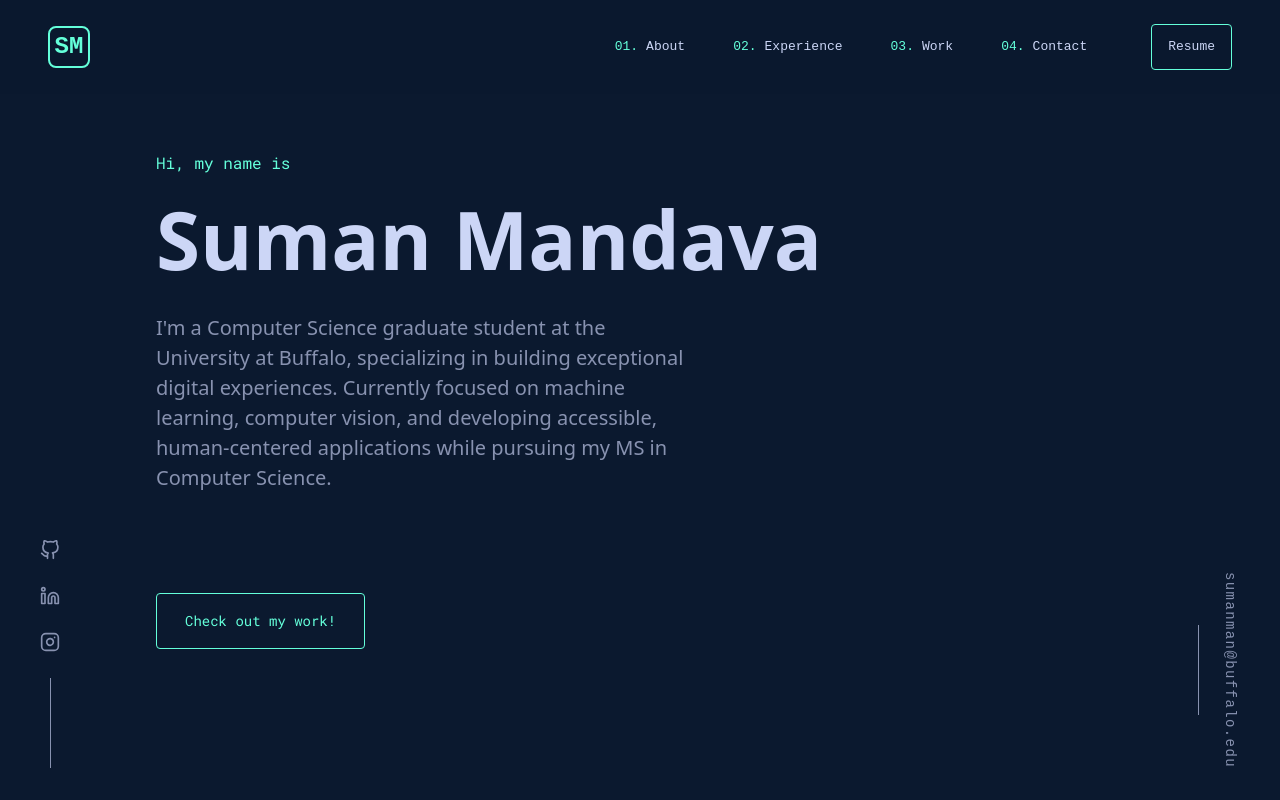
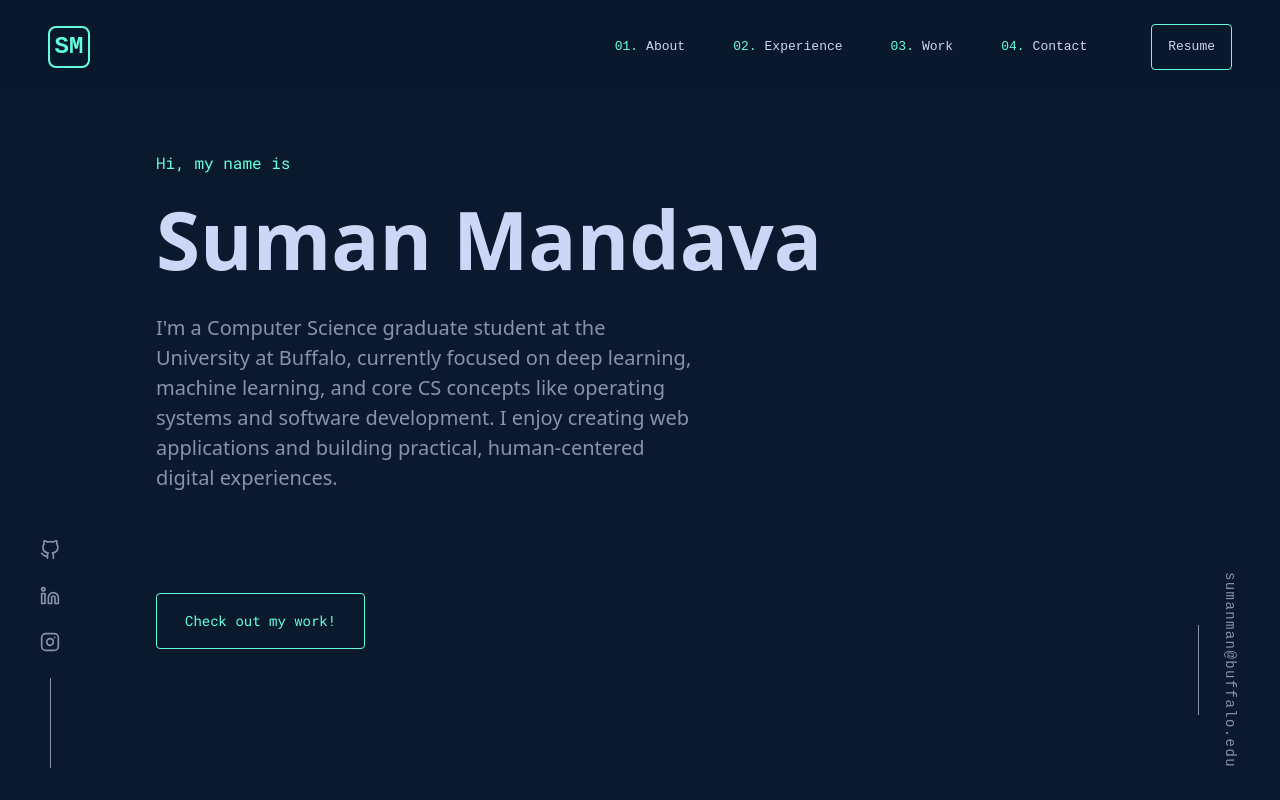
Before and after one commit to Vishnupriya-1008/Portfolio-, a Next.js app: page / in a window 1280 px wide. Shown: the top 800 px of the page. Built offline with nearby package versions, Linux system fonts and the light colour scheme.

Commit message:
update: revise hero section description

```diff
--- a/src/components/Hero.tsx
+++ b/src/components/Hero.tsx
@@ -30,9 +30,9 @@ export default function Hero() {
         animate={{ y: 0, opacity: 1 }}
         transition={{ duration: 0.5, delay: 0.3 }}
       >
-        I&apos;m a Computer Science graduate student at the University at Buffalo, specializing in building
-        exceptional digital experiences. Currently focused on machine learning, computer vision, and
-        developing accessible, human-centered applications while pursuing my MS in Computer Science.
+        I&apos;m a Computer Science graduate student at the University at Buffalo, currently focused on deep learning,
+        machine learning, and core CS concepts like operating systems and software development. I enjoy creating web
+        applications and building practical, human-centered digital experiences.
       </motion.p>
 
       <motion.div
```
